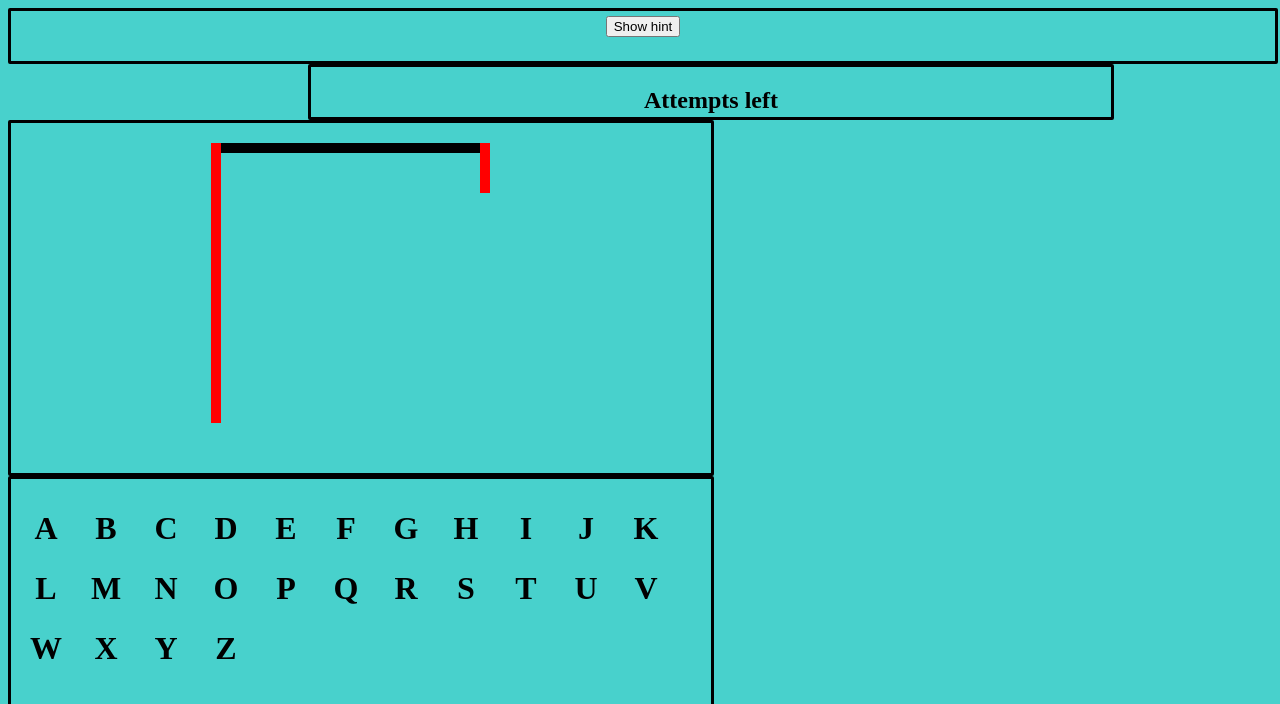
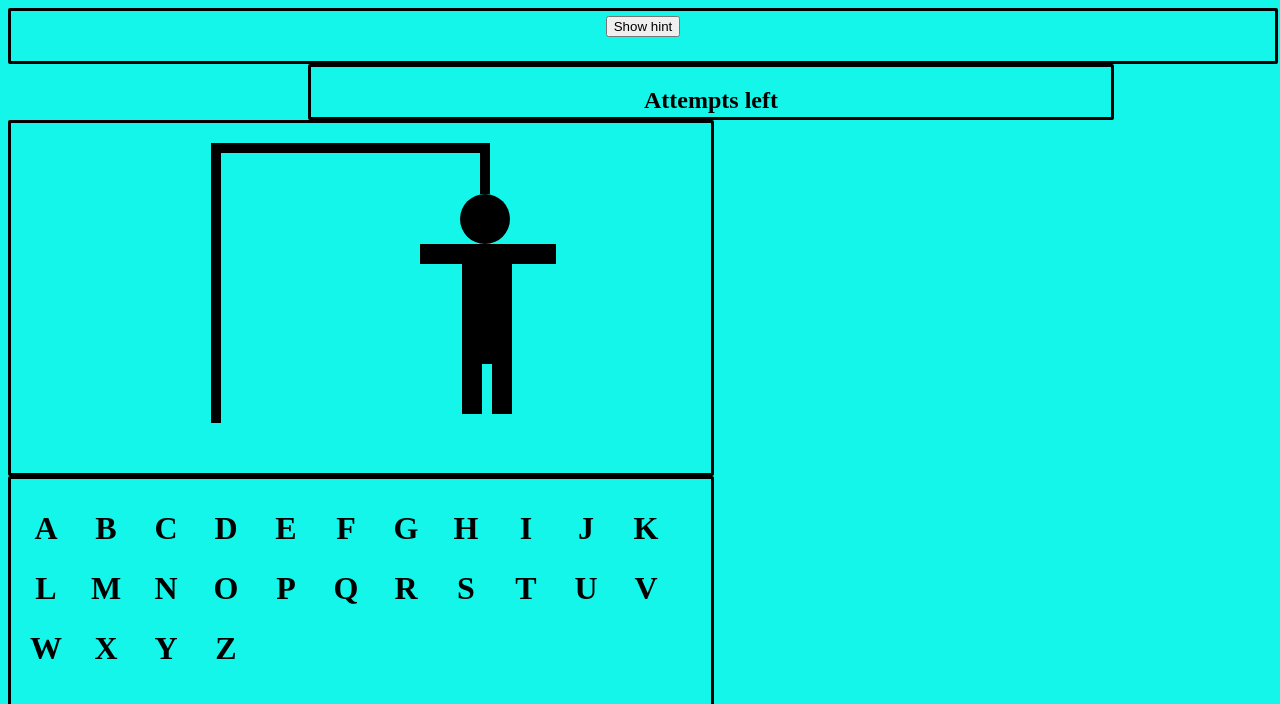
Before and after one commit to parkavai/Hangman, a plain HTML site: page project/index.html in a window 1280 px wide. Shown: the part 96-800 px from the top of the page. Drawn offline with Linux system fonts and the light colour scheme.

Commit message:
Made Stickman

```diff
--- a/project/style.css
+++ b/project/style.css
@@ -4,8 +4,8 @@ List of classes and id´s that probably won´t be used:
 */
 
 body{
-    background-color: white;
-    background-color: mediumturquoise;
+    background-color: #ffffff;
+    background-color: #13F6E9;
 }
 
 #title_box{
@@ -55,7 +55,7 @@ body{
 #line_vertical{
     width: 10px;
     height: 280px;
-    background-color: red;
+    background-color: #000000;
     margin-left:200px;
     margin-top:20px;
     float:left;
@@ -64,18 +64,73 @@ body{
 #line_horisontal{
     width: 260px;
     height: 10px;
-    background-color: black;
+    background-color: #000000;
     margin-top:20px;
     float:left;
 }
 
 #line_rope{
     width: 10px;
-    height: 50px;
-    background-color: red;
+    height: 51px;
+    background-color: #000000;
     position: absolute;
     left: 480px;
     top: 239px;
+}
+
+#hang_head{
+    height: 50px;
+    width: 50px;
+    background-color: #000000;
+    border-radius: 50%;
+    position:absolute;
+    left: 460px;
+    top: 290px;
+}
+
+#hang_upper{
+    width: 50px;
+    height: 120px;
+    background-color: #000000;
+    position:absolute;
+    left: 462px;
+    top: 340px;
+}
+
+#hang_left_arm{
+    width: 60px;
+    height: 20px;
+    background-color: #000000;
+    position:absolute;
+    left: 420px;
+    top: 340px;
+}
+
+#hang_right_arm{
+    width: 60px;
+    height: 20px;
+    background-color: #000000;
+    position:absolute;
+    left: 496px;
+    top: 340px;
+}
+
+#hang_left_leg{
+    width: 20px;
+    height: 50px;
+    background-color: #000000;
+    position:absolute;
+    left: 462px;
+    top: 460px;
+}
+
+#hang_right_leg{
+    width: 20px;
+    height: 50px;
+    background-color: #000000;
+    position:absolute;
+    left: 492px;
+    top: 460px;
 }
 
 .share_box{
@@ -89,7 +144,7 @@ body{
     height: 700px;
     margin: auto;
     float:left;
-    background-color: mediumturquoise;
+    background-color: #13F6E9;
 }
 
 .alphabet{
@@ -108,7 +163,7 @@ body{
     float:left;
     margin-left: 10px;
     margin-top: 10px;
-    border-color: black;
+    border-color: #000000;
     border-bottom: 5px;
     border-style: solid;
 }
@@ -121,13 +176,13 @@ body{
 
 .center{
     text-align: center;
-    color: black;
+    color: #000000;
 }
 
 .border{
     border-radius: 2px;
     border-style: solid;
-    border-color: black;
+    border-color: #000000;
 }
 
 .button_box{
```
